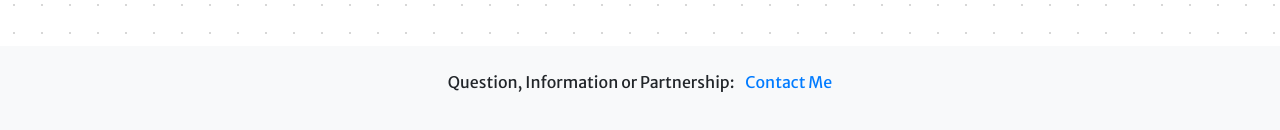
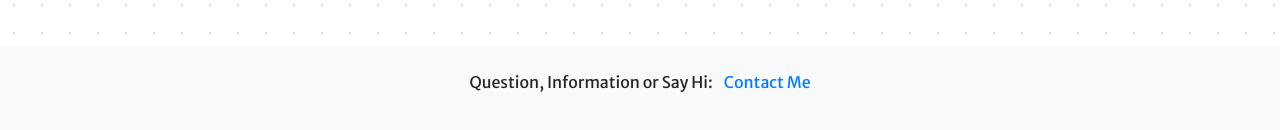
Before and after one commit to andirkh/shoes-customizer, a Next.js app: page / in a window 1280 px wide. Shown: the part 3565-3695 px from the top of the page. Built offline with nearby package versions, Linux system fonts and the light colour scheme.

Commit message:
fix: add say hi

```diff
--- a/components/Footer/index.js
+++ b/components/Footer/index.js
@@ -9,7 +9,7 @@ class Footer extends React.Component {
         </div>
         <div className="d-flex justify-content-center align-items-center px-3 py-4 bg-light">
           <p className="text-center">
-            {`Question, Information or Partnership:  `}
+            {`Question, Information or Say Hi:  `}
             <a
               href="mailto:andirkh.ui.engineer@icloud.com"
               target="_blank"
```
